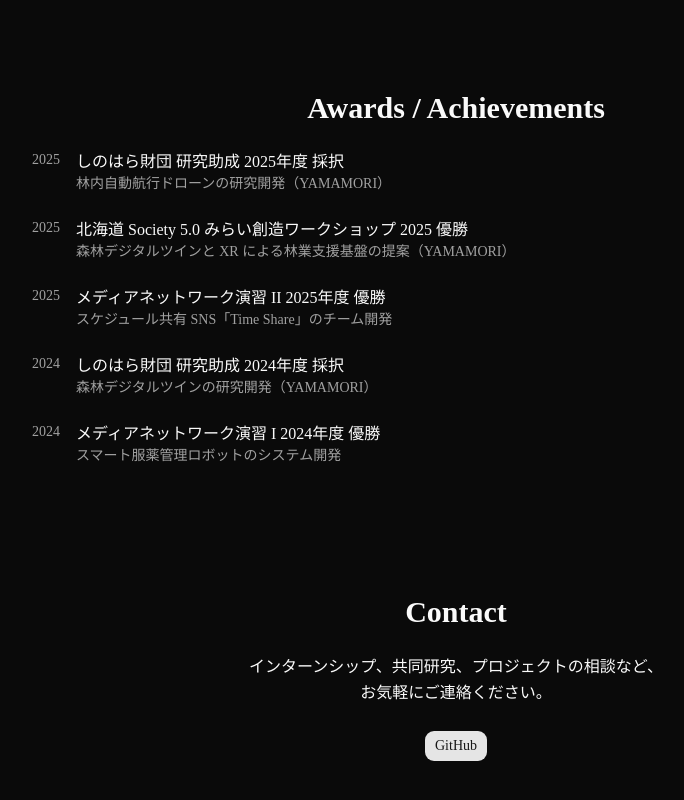
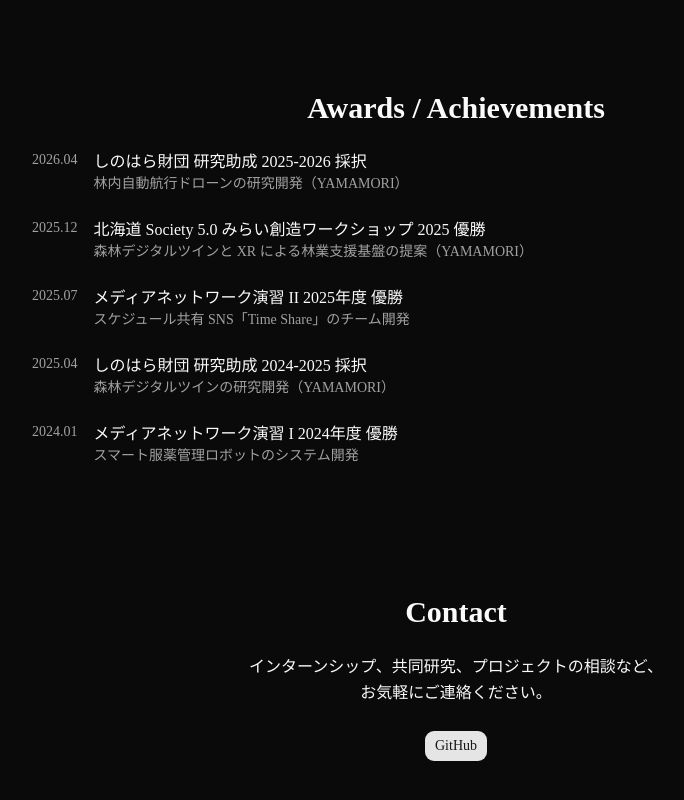
Before and after one commit to Tkino117/portfolio, a Next.js app: page / in a window 1280 px wide. Shown: the part 2637-3437 px from the top of the page, without its empty margins (184-868 px from the left). Built offline with nearby package versions, Linux system fonts and the light colour scheme.

Commit message:
minor fix

```diff
--- a/src/components/awards.tsx
+++ b/src/components/awards.tsx
@@ -2,31 +2,31 @@ import { SectionTitle } from "@/components/section-title";
 
 const awards = [
 	{
-		year: "2025",
-		title: "しのはら財団 研究助成 2025年度 採択",
+		year: "2026.04",
+		title: "しのはら財団 研究助成 2025-2026 採択",
 		description:
 			"林内自動航行ドローンの研究開発（YAMAMORI）",
 	},
 	{
-		year: "2025",
+		year: "2025.12",
 		title: "北海道 Society 5.0 みらい創造ワークショップ 2025 優勝",
 		description:
 			"森林デジタルツインと XR による林業支援基盤の提案（YAMAMORI）",
 	},
 	{
-		year: "2025",
+		year: "2025.07",
 		title: "メディアネットワーク演習 II 2025年度 優勝",
 		description:
 			"スケジュール共有 SNS「Time Share」のチーム開発",
 	},
 	{
-		year: "2024",
-		title: "しのはら財団 研究助成 2024年度 採択",
+		year: "2025.04",
+		title: "しのはら財団 研究助成 2024-2025 採択",
 		description:
 			"森林デジタルツインの研究開発（YAMAMORI）",
 	},
 	{
-		year: "2024",
+		year: "2024.01",
 		title: "メディアネットワーク演習 I 2024年度 優勝",
 		description:
 			"スマート服薬管理ロボットのシステム開発",
```
